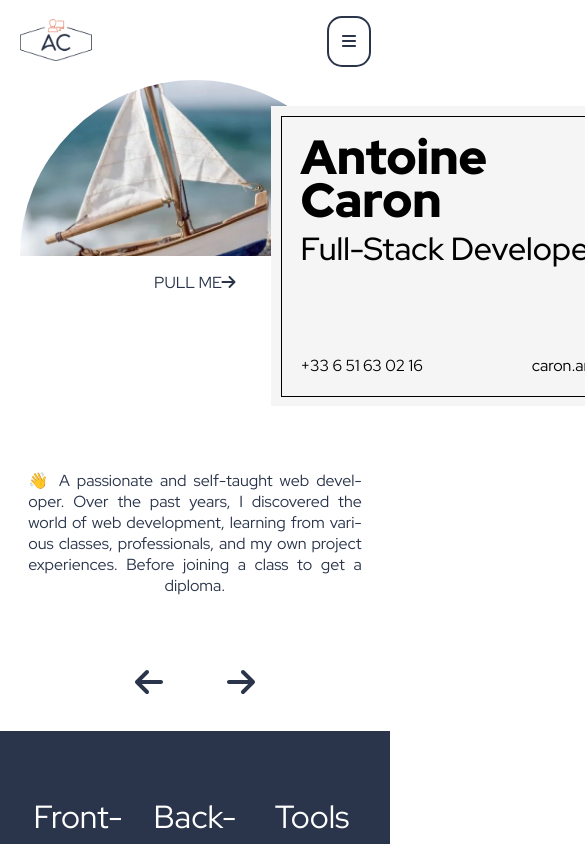
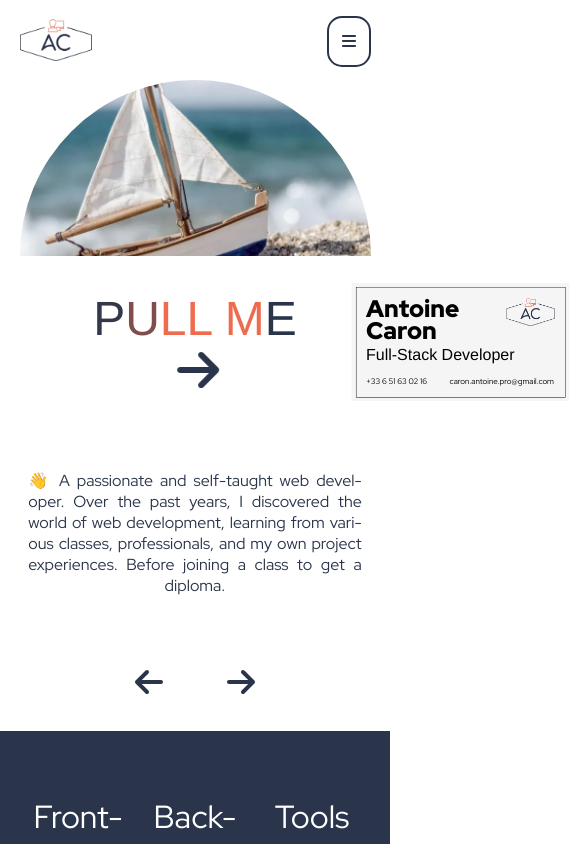
Before and after one commit to Nubunduram/Nubunduram.github.io, a React (Vite) app: page / in a window 390 px wide. Shown: the top 844 px of the page, 585 px wide, since content can reach past the window. Built offline with nearby package versions, Linux system fonts and the light colour scheme.

Commit message:
feat: Responsive Card Animation on Header

```diff
--- a/src/components/Home/HomeHeader/HomeHeader.tsx
+++ b/src/components/Home/HomeHeader/HomeHeader.tsx
@@ -12,11 +12,11 @@ const HomeHeader = () => {
           <img width={720} height={720} src="./assets/home-header.jpg" alt="A toy boat on the beach" />
         </picture>
       </div>
-      <p>
-        <span>PULL ME</span>
+      <div className="pull-and-card">
+        <span><span className="letter">P</span><span className="letter letter-1">U</span><span className="letter letter-2">L</span><span className="letter letter-3">L</span> <span className="letter letter-4">M</span><span className="letter letter-5">E</span></span>
         <FontAwesomeIcon icon={faArrowRight} />
-      </p>
-      <VisitCard />
+        <VisitCard />
+      </div>
     </header>
   )
 }
--- a/src/components/Home/HomeHeader/VisitCard.tsx
+++ b/src/components/Home/HomeHeader/VisitCard.tsx
@@ -13,7 +13,7 @@ const VisitCard = () => {
             <div className="card">
                 <img src={"/assets/visit-card.png"} alt="card" className="card__image" />
                 <h1 className="card__text">Antoine<br />Caron<br /><span className="card__text__job">Full-Stack Developer</span></h1>
-                <ul className="card__nav">
+                <ul className="card__contact">
                     <li>+33 6 51 63 02 16</li>
                     <li>caron.antoine.pro@gmail.com</li>
                 </ul>
--- a/src/components/Home/HomeHeader/_HomeHeader.scss
+++ b/src/components/Home/HomeHeader/_HomeHeader.scss
@@ -1,11 +1,50 @@
 @import "../../../styles/mixins";
 @import "../../../styles/variables";
+@import "../../../styles/animations";
+
+#home .home-header {
+    @include general-width-setter;
+    position: relative;
+
+    .img-container {
+        img {
+            width: 100%;
+            object-fit: cover;
+        }
+    }
+
+    .pull-and-card {
+        @include grid-content-center;
+        place-items: center;
+        width: 50%;
+        font-size: 3rem;
+        position: relative;
+
+        span {
+            font-family: 'Franklin Gothic Medium', 'Arial Narrow', Arial, sans-serif;
+            font-weight: 100;
+
+            .letter {
+                animation: error-animation 2.5s infinite;
+            }
+
+            @for $i from 1 through 5 {
+                $delay: 0.25s * ($i);
+
+                .letter-#{$i} {
+                    animation-delay: $delay;
+                }
+            }
+        }
+
+        svg {
+            animation: pull-me-animation 5s infinite;
+        }
+    }
+}
 
 @media screen and (width <=768px) {
     #home .home-header {
-        @include general-width-setter;
-        @include grid-content-center;
-        position: relative;
 
         .img-container {
             min-width: 80%;
@@ -17,28 +56,23 @@
 
             img {
                 height: 50%;
-                width: 100%;
-                object-fit: cover;
             }
         }
 
-        p {
-            width: 100%;
-            max-width: 500px;
-            display: block;
+        .pull-and-card {
+            @include general-width-setter(500px, 100%);
+            display: grid;
             position: absolute;
-            top: 50%;
+            top: 60%;
             left: 50%;
             transform: translateX(-50%);
-            text-align: center;
-            margin-top: 16px;
         }
+
     }
 }
 
 @media screen and (768px < width) {
     #home .home-header {
-        @include general-width-setter;
         @include flex-setter($init, space-between);
         padding: 36px 0;
 
@@ -47,15 +81,12 @@
 
             img {
                 height: auto;
-                width: 100%;
-                object-fit: cover;
             }
         }
 
-        p {
+        .pull-and-card {
             @include grid-content-center;
             place-items: center;
-            text-align: center;
             width: 50%;
             font-size: 3rem;
         }
--- a/src/components/Home/HomeHeader/_VisitCard.scss
+++ b/src/components/Home/HomeHeader/_VisitCard.scss
@@ -1,19 +1,10 @@
 @import "../../../styles/variables";
-
-$card-padding: 30px;
-$card-width: 500px;
-$card-height: 300px;
-
-.home-header {
-    position: relative;
-}
 
 .card-container {
     cursor: grab;
     color: $default-black;
     position: absolute;
-    top: calc(50% - $card-height/2);
-    right: calc(0px - $card-width + 100px);
+    right: calc(0px - $card-width + 4dvw);
     height: $card-height;
     width: $card-width;
     font-family: urw-form, Arial, Helvetica, sans-serif;
@@ -21,12 +12,16 @@ $card-height: 300px;
     &:active {
         cursor: grabbing;
     }
-}
 
     .card {
         position: relative;
         height: 100%;
         width: 100%;
+
+        &__image {
+            width: 100%;
+            height: 100%;
+        }
 
         &__text {
             position: absolute;
@@ -43,7 +38,7 @@ $card-height: 300px;
             }
         }
 
-    &__nav {
+        &__contact {
             position: absolute;
             bottom: 0;
             left: 0;
@@ -61,3 +56,57 @@ $card-height: 300px;
             cursor: pointer;
         }
     }
+}
+
+@media screen and (width <=768px) {
+    .card-container {
+        right: calc(0px - $sm-card-width + 5dvw);
+        height: $sm-card-height;
+        width: $sm-card-width;
+
+
+        .card {
+            height: $sm-card-height;
+            width: $sm-card-width;
+
+            &__text {
+                padding: $sm-card-padding;
+                top: 0;
+                left: 0;
+                font-size: 1.5rem;
+                font-weight: 900;
+                line-height: 0.9;
+
+                &__job {
+                    font-size: 1rem;
+                    font-weight: 500;
+                }
+            }
+
+            li {
+                font-size: 0.5rem;
+            }
+
+            &__contact {
+                bottom: 0;
+                left: 0;
+                padding: $sm-card-padding;
+                width: calc($sm-card-width - $sm-card-padding * 2);
+            }
+
+            &__logo {
+                height: auto;
+                width: 48px;
+                top: 0;
+                right: 0;
+                margin: $sm-card-padding;
+            }
+        }
+    }
+}
+
+@media screen and (2000px <=width) {
+    .card-container {
+        right: calc(0px - $card-width - 10dvw);
+    }
+}
--- a/src/components/Home/Skills/_Skills.scss
+++ b/src/components/Home/Skills/_Skills.scss
@@ -4,8 +4,6 @@
 
 @include box-shadow-glow(default-blue, $default-blue);
 @include box-shadow-glow(default-red, $default-red);
-@include box-shadow-glow(yellow, yellow);
-
 
 .skills-section {
     background-color: $default-blue;
@@ -113,19 +111,6 @@
         }
     }
 
-    .front-end .circle-shadow {
-        background-color: rgba($default-red, 0.7);
-        animation: box-shadow-glow-default-red 10s infinite;
-
-        .circle {
-            animation: rotation 15s infinite linear;
-
-            li {
-                animation: opposite-rotation 15s infinite linear;
-            }
-        }
-    }
-
     .back-end .circle-shadow {
         background-color: rgba($default-blue, 0.7);
         position: relative;
@@ -143,16 +128,11 @@
         }
     }
 
+    .front-end .circle-shadow {
+        @include skill-circle($color: $default-red, $animation: box-shadow-glow-default-red, $direction: right)
+    }
+
     .tools .circle-shadow {
-        background-color: rgba(rgba(rgb(255, 255, 0), 0.5), 0.6);
-        animation: box-shadow-glow-yellow 10s infinite;
-
-        .circle {
-            animation: opposite-rotation 15s infinite linear;
-
-            li {
-                animation: rotation 15s infinite linear;
-            }
-        }
+        @include skill-circle($color: $default-red, $animation: box-shadow-glow-default-red, $direction: left)
     }
 }
--- a/src/styles/_animations.scss
+++ b/src/styles/_animations.scss
@@ -1,11 +1,10 @@
-@keyframes errorAnimation {
+@keyframes error-animation {
   0% {
     color: $default-red;
   }
 
   25% {
     color: $default-red;
-
   }
 
   50% {
@@ -112,3 +111,33 @@
     }
   }
 }
+
+@keyframes pull-me-animation {
+  0% {
+    transform: translateX(0);
+  }
+
+  20% {
+    transform: translateX(0);
+  }
+
+  40% {
+    transform: translateX(40px);
+  }
+
+  50% {
+    transform: translateX(0);
+  }
+
+  70% {
+    transform: translate(90px);
+  }
+
+  80% {
+    transform: translateX(0);
+  }
+
+  100% {
+    transform: translateX(0);
+  }
+}
--- a/src/styles/_mixins.scss
+++ b/src/styles/_mixins.scss
@@ -28,3 +28,27 @@
     text-align: justify;
     text-align-last: center;
 }
+
+@mixin rotation-skill-circle($rotate-direction: normal) {
+    animation: rotation 15s infinite linear;
+
+    @if $rotate-direction == opposite {
+        animation-direction: reverse;
+    }
+}
+
+@mixin skill-circle($color: $color, $animation: $animation, $direction: right) {
+    background-color: rgba($color, 0.6);
+    animation: $animation 10s infinite;
+
+    $rotate-direction: if($direction == right, normal, opposite);
+    $rotate-direction-li: if($direction == right, opposite, normal);
+
+    .circle {
+        @include rotation-skill-circle($rotate-direction);
+
+        li {
+            @include rotation-skill-circle($rotate-direction-li);
+        }
+    }
+}
--- a/src/styles/_variables.scss
+++ b/src/styles/_variables.scss
@@ -25,3 +25,12 @@ $small-radius: 5px;
 $medium-radius: 15px;
 $big-radius: 25px;
 $circle-radius: 100%;
+
+// Visit-Card
+$card-padding: 30px;
+$card-width: 500px;
+$card-height: 300px;
+// sm Visit-card
+$sm-card-padding: calc(($card-padding/2));
+$sm-card-width: calc(($card-width/2 - 32px));
+$sm-card-height: calc(($card-height/2 - 32px));
--- a/src/styles/main.scss
+++ b/src/styles/main.scss
@@ -60,7 +60,7 @@ a {
     margin-top: 32px;
 
     .error-number {
-      animation: errorAnimation 4s infinite;
+      animation: error-animation 4s infinite;
     }
 
     .error-1 {
```
Lines whose indentation alone changed are shown as unchanged.
